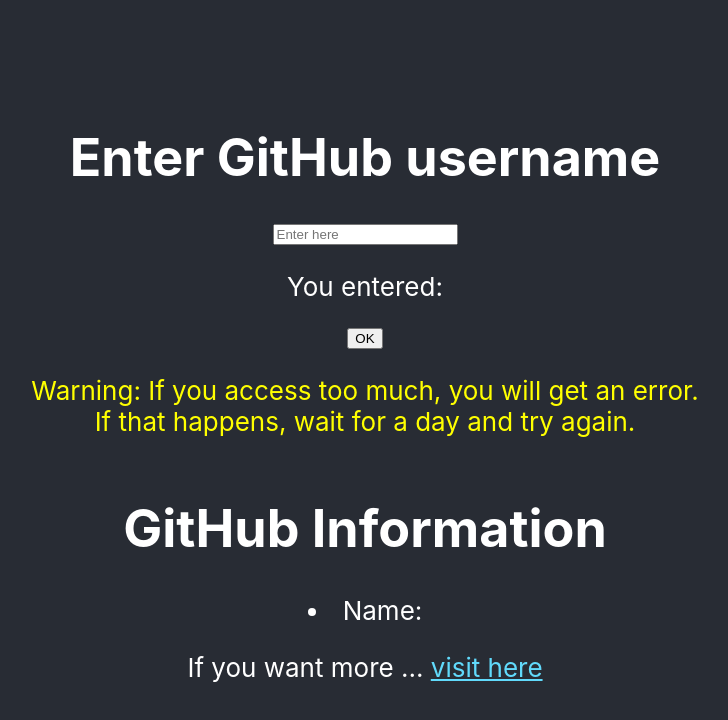
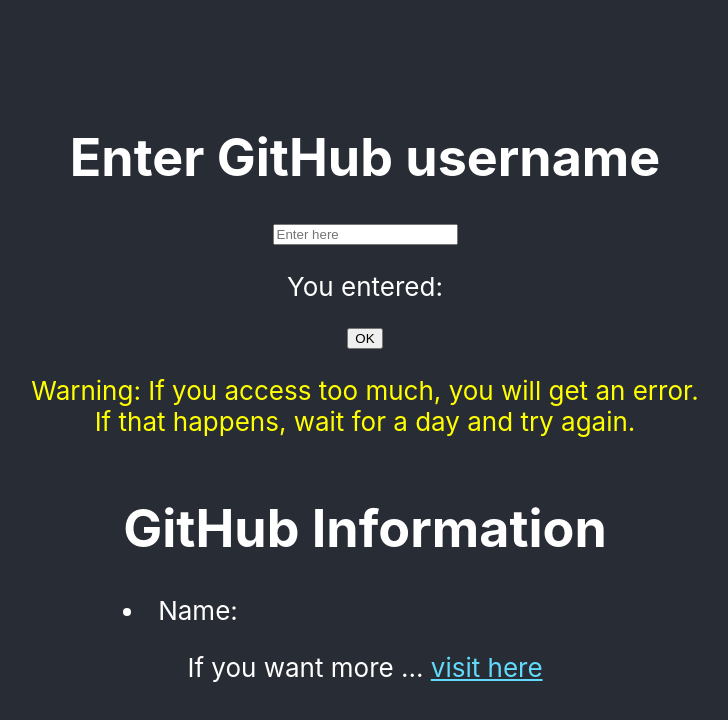
Before and after one commit to t-shinkai00/api-practice, a React (Create React App) app: page / in a window 1280 px wide. Shown: the top 720 px of the page, without its empty margins (275-1003 px from the left). Built offline with nearby package versions, Linux system fonts and the light colour scheme.

Commit message:
left-justified list

```diff
--- a/src/App.css
+++ b/src/App.css
@@ -16,3 +16,7 @@
 .App-link {
   color: #61dafb;
 }
+
+div > li {
+  text-align: start;
+}
```
